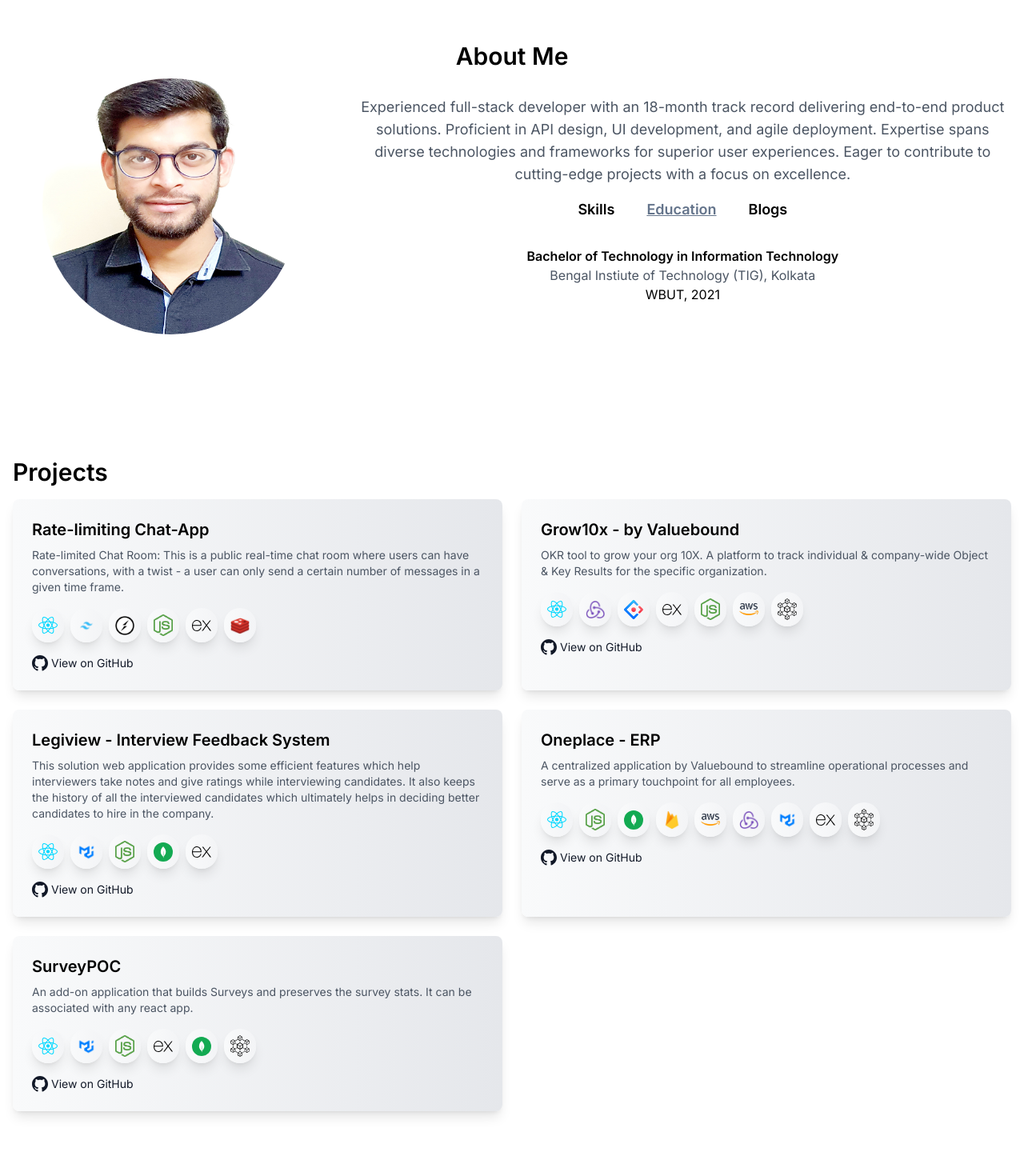
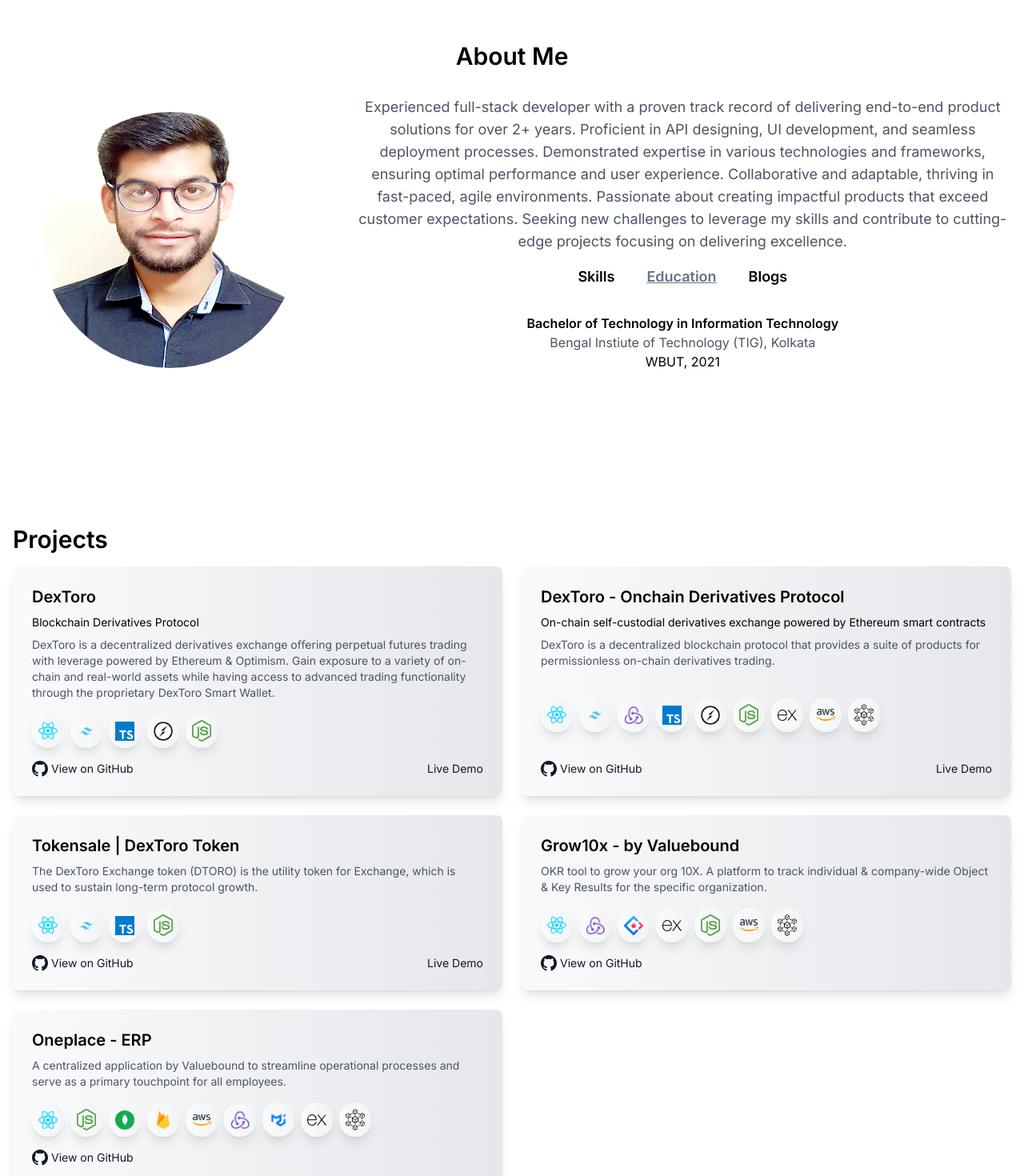
Before and after one commit to hafizaatifkamal/my-portfolio, a Next.js app: page / in a window 1280 px wide. Shown: the part 580-2050 px from the top of the page at 80% size. Built offline with nearby package versions, Linux system fonts and the light colour scheme.

Commit message:
fix: projects section

```diff
--- a/app/components/sections/About.tsx
+++ b/app/components/sections/About.tsx
@@ -26,20 +26,16 @@
         </div>
         <div className="w-2/3 p-4">
           <p className="text-base md:text-lg text-gray-600">
-            Experienced full-stack developer with an 18-month track record
-            delivering end-to-end product solutions. Proficient in API design,
-            UI development, and agile deployment. Expertise spans diverse
-            technologies and frameworks for superior user experiences. Eager to
-            contribute to cutting-edge projects with a focus on excellence.
-            {/* Experienced full-stack developer with a proven track record of
-            delivering end-to-end product solutions over 18 months. Proficient
-            in API designing, UI development, and seamless deployment processes.
-            Demonstrated expertise in various technologies and frameworks,
-            ensuring optimal performance and user experience. Collaborative and
-            adaptable, thriving in fast-paced, agile environments. Passionate
-            about creating impactful products that exceed customer expectations.
-            Seeking new challenges to leverage my skills and contribute to
-            cutting-edge projects with a focus on delivering excellence. */}
+            Experienced full-stack developer with a proven track record of
+            delivering end-to-end product solutions for over 2+ years.
+            Proficient in API designing, UI development, and seamless deployment
+            processes. Demonstrated expertise in various technologies and
+            frameworks, ensuring optimal performance and user experience.
+            Collaborative and adaptable, thriving in fast-paced, agile
+            environments. Passionate about creating impactful products that
+            exceed customer expectations. Seeking new challenges to leverage my
+            skills and contribute to cutting-edge projects focusing on
+            delivering excellence.
           </p>
           <div className="flex justify-center space-x-6 md:space-x-10 m-4">
             {tabs.map((tab, i) => (
--- a/app/components/sections/Projects.tsx
+++ b/app/components/sections/Projects.tsx
@@ -15,12 +15,15 @@
           {projects.map((project, index) => (
             <div
               key={index}
-              className="p-6 rounded-lg shadow-lg min-w-full bg-gradient-to-r from-gray-50 to-gray-200 hover:from-gray-200 hover:to-gray-50 transition ease-in-out delay-150 hover:-translate-y-1 hover:scale-90 duration-300"
+              className="flex flex-col justify-between p-6 rounded-lg shadow-lg min-w-full bg-gradient-to-r from-gray-50 to-gray-200 hover:from-gray-200 hover:to-gray-50 transition ease-in-out delay-150 hover:-translate-y-1 hover:scale-90 duration-300"
             >
+              <div>
                 <h3 className="text-xl font-semibold mb-2">{project.title}</h3>
+                <h4 className="text-sm font-normal mb-2">{project.subtitle}</h4>
                 <p className="text-sm text-gray-600 mb-4">
                   {project.description}
                 </p>
+              </div>
               <div className="flex flex-wrap md:space-x-2">
                 {project.technologies.map((tech, techIndex) => (
                   <div
@@ -36,6 +39,7 @@
                   </div>
                 ))}
               </div>
+              <div className="flex justify-between">
                 <a
                   href={project.githubLink}
                   target="_blank"
@@ -52,6 +56,17 @@
                   </svg>
                   View on GitHub
                 </a>
+                {project.demoLink && (
+                  <a
+                    href={project.demoLink}
+                    target="_blank"
+                    rel="noopener noreferrer"
+                    className="flex mt-4 text-sm gap-1 text-gray-900 hover:underline"
+                  >
+                    Live Demo
+                  </a>
+                )}
+              </div>
             </div>
           ))}
         </div>
--- a/assets/data/projects.ts
+++ b/assets/data/projects.ts
@@ -11,21 +11,57 @@
 import socket_logo from "../images/Socket-io.png";
 import redux_logo from "../images/redux.png";
 import fire_logo from "../images/firebase.png";
+import ts_logo from "../images/typescript.png";
 
 export const projects = [
   {
-    title: "Rate-limiting Chat-App",
-    description:
-      "Rate-limited Chat Room: This is a public real-time chat room where users can have conversations, with a twist - a user can only send a certain number of messages in a given time frame.",
+    title: `DexToro`,
+    subtitle: `Blockchain Derivatives Protocol`,
+    description: `DexToro is a decentralized derivatives exchange oﬀering perpetual futures trading with leverage
+      powered by Ethereum & Optimism. Gain exposure to a variety of on-chain and real-world assets
+      while having access to advanced trading functionality through the proprietary DexToro Smart
+      Wallet.`,
     technologies: [
       { name: "React", logo: react_logo },
       { name: "Tailwind CSS", logo: tailwind_logo },
+      { name: "Typescript", logo: ts_logo },
+      { name: "Websocket", logo: socket_logo },
+      { name: "NodeJS", logo: node_logo },
+    ],
+    demoLink: "https://www.dextoro.com/",
+    githubLink: "https://github.com/DexToroProtocol/",
+  },
+  {
+    title: `DexToro - Onchain Derivatives Protocol`,
+    subtitle:
+      "On-chain self-custodial derivatives exchange powered by Ethereum smart contracts",
+    description: `DexToro is a decentralized blockchain protocol that provides a suite of products for permissionless on-chain derivatives trading.`,
+    technologies: [
+      { name: "React", logo: react_logo },
+      { name: "Tailwind CSS", logo: tailwind_logo },
+      { name: "Redux", logo: redux_logo },
+      { name: "Typescript", logo: ts_logo },
       { name: "Websocket", logo: socket_logo },
       { name: "NodeJS", logo: node_logo },
       { name: "Express", logo: express_logo },
-      { name: "Redis", logo: redis_logo },
+      { name: "AWS", logo: aws_logo },
+      { name: "Microservices", logo: micro_logo },
     ],
-    githubLink: "https://github.com/hafizaatifkamal/rate-limited-chat-app",
+    demoLink: "https://trade.dextoro.com/",
+    githubLink: "https://github.com/DexToroProtocol/",
+  },
+  {
+    title: "Tokensale | DexToro Token",
+    description:
+      "The DexToro Exchange token (DTORO) is the utility token for Exchange, which is used to sustain long-term protocol growth.",
+    technologies: [
+      { name: "React", logo: react_logo },
+      { name: "Tailwind CSS", logo: tailwind_logo },
+      { name: "Typescript", logo: ts_logo },
+      { name: "NodeJS", logo: node_logo },
+    ],
+    demoLink: "https://tokensale.dextoro.com/",
+    githubLink: "https://github.com/DexToroProtocol/",
   },
   {
     title: "Grow10x - by Valuebound",
@@ -41,19 +77,6 @@
       { name: "Microservices", logo: micro_logo },
     ],
     githubLink: "https://github.com/hafizaatifkamal/",
-  },
-  {
-    title: "Legiview - Interview Feedback System",
-    description:
-      "This solution web application provides some efficient features which help interviewers take notes and give ratings while interviewing candidates. It also keeps the history of all the interviewed candidates which ultimately helps in deciding better candidates to hire in the company.",
-    technologies: [
-      { name: "React", logo: react_logo },
-      { name: "MUI", logo: mui_logo },
-      { name: "NodeJS", logo: node_logo },
-      { name: "MongoDB", logo: mongodb_logo },
-      { name: "Express", logo: express_logo },
-    ],
-    githubLink: "https://github.com/hafizaatifkamal/ifs-legiview",
   },
   {
     title: "Oneplace - ERP",
@@ -72,19 +95,5 @@
     ],
     githubLink: "https://github.com/hafizaatifkamal/",
   },
-  {
-    title: "SurveyPOC",
-    description:
-      "An add-on application that builds Surveys and preserves the survey stats. It can be associated with any react app.",
-    technologies: [
-      { name: "React", logo: react_logo },
-      { name: "MUI", logo: mui_logo },
-      { name: "NodeJS", logo: node_logo },
-      { name: "Express", logo: express_logo },
-      { name: "MongoDB", logo: mongodb_logo },
-      { name: "Microservices", logo: micro_logo },
-    ],
-    githubLink: "https://github.com/hafizaatifkamal/survey-poc",
-  },
   // Add more projects
 ];
```
Lines whose indentation alone changed are shown as unchanged.
